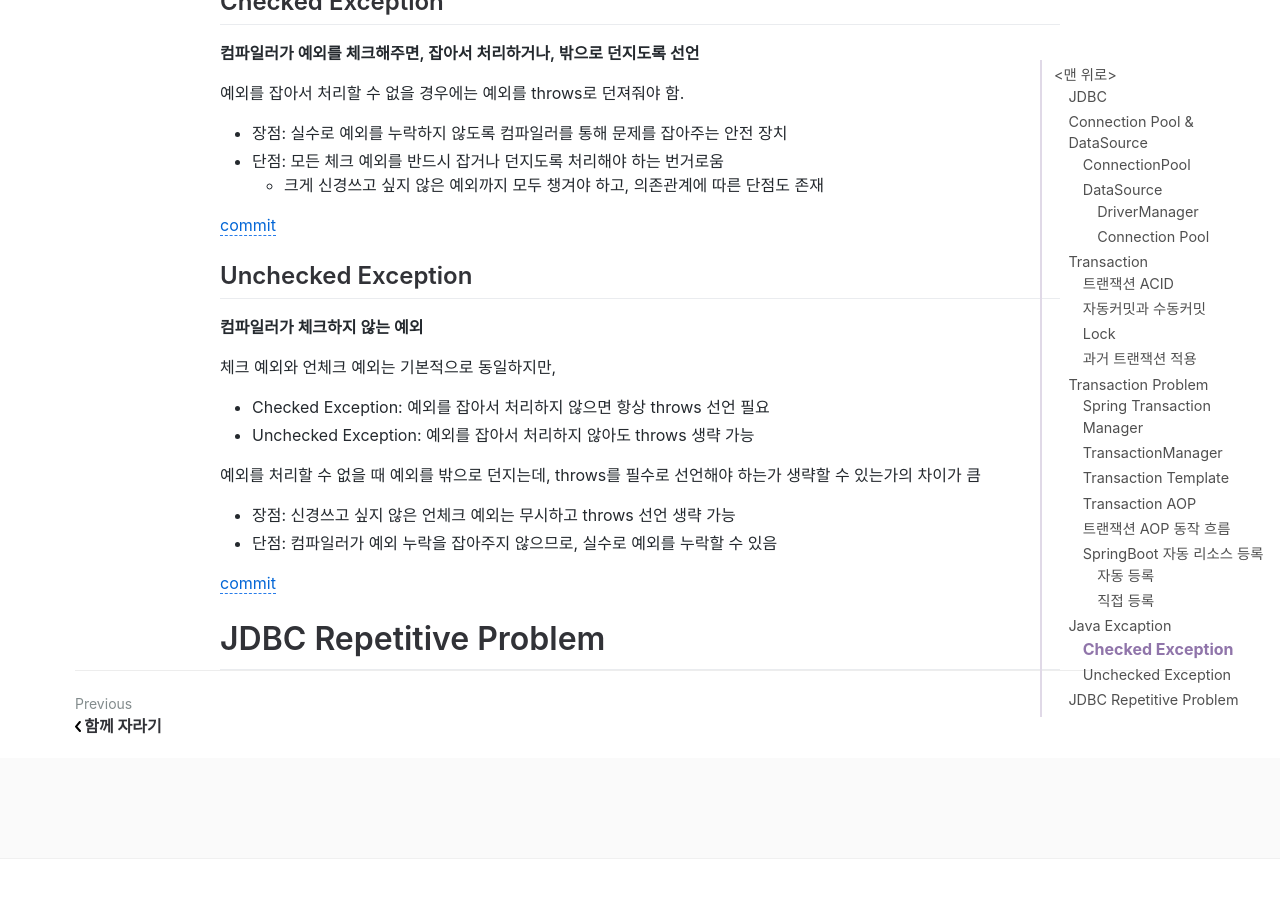
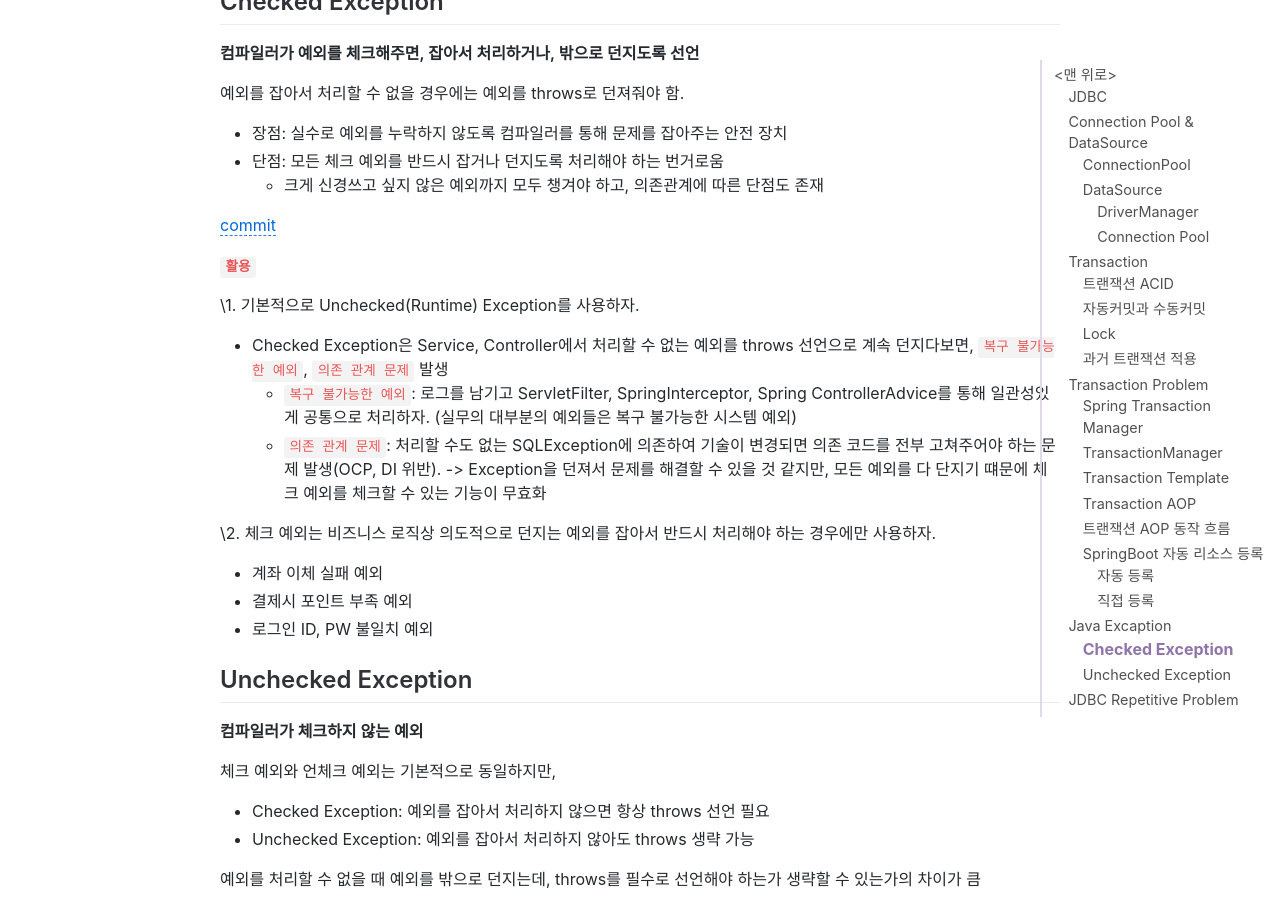
Before and after one commit to jihunparkme/jihunparkme.github.io, a Jekyll site: the page built from _posts/2022-08-08-Spring-DB-Part1.md, in a window 1280 px wide and 900 px high, scrolled down 17036 px. Built offline with Jekyll 4.4.1, drawn with Linux system fonts in a browser that asks for light colours; nearby versions of some CDN libraries; comment, search, counter and statistics services are not loaded; some of the changed text lies outside the part shown.

Commit message:
[Java Excaption] 체크 예외 활용

```diff
--- a/_posts/2022-08-08-Spring-DB-Part1.md
+++ b/_posts/2022-08-08-Spring-DB-Part1.md
@@ -714,6 +714,20 @@ static class TestConfig {
 
 [commit](https://github.com/jihunparkme/Inflearn-Spring-DB/commit/e0376ce16d24366cc0cd90831eaa997f7683f948)
 
+**`활용`**
+
+\1. 기본적으로 Unchecked(Runtime) Exception를 사용하자.
+
+- Checked Exception은 Service, Controller에서 처리할 수 없는 예외를 throws 선언으로 계속 던지다보면, `복구 불가능한 예외`, `의존 관계 문제` 발생
+  - `복구 불가능한 예외`: 로그를 남기고 ServletFilter, SpringInterceptor, Spring ControllerAdvice를 통해 일관성있게 공통으로 처리하자. (실무의 대부분의 예외들은 복구 불가능한 시스템 예외)
+  - `의존 관계 문제`: 처리할 수도 없는 SQLException에 의존하여 기술이 변경되면 의존 코드를 전부 고쳐주어야 하는 문제 발생(OCP, DI 위반). -> Exception을 던져서 문제를 해결할 수 있을 것 같지만, 모든 예외를 다 단지기 떄문에 체크 예외를 체크할 수 있는 기능이 무효화
+
+\2. 체크 예외는 비즈니스 로직상 의도적으로 던지는 예외를 잡아서 반드시 처리해야 하는 경우에만 사용하자.
+
+- 계좌 이체 실패 예외
+- 결제시 포인트 부족 예외
+- 로그인 ID, PW 불일치 예외
+
 ## Unchecked Exception
 
 **컴파일러가 체크하지 않는 예외**
```
